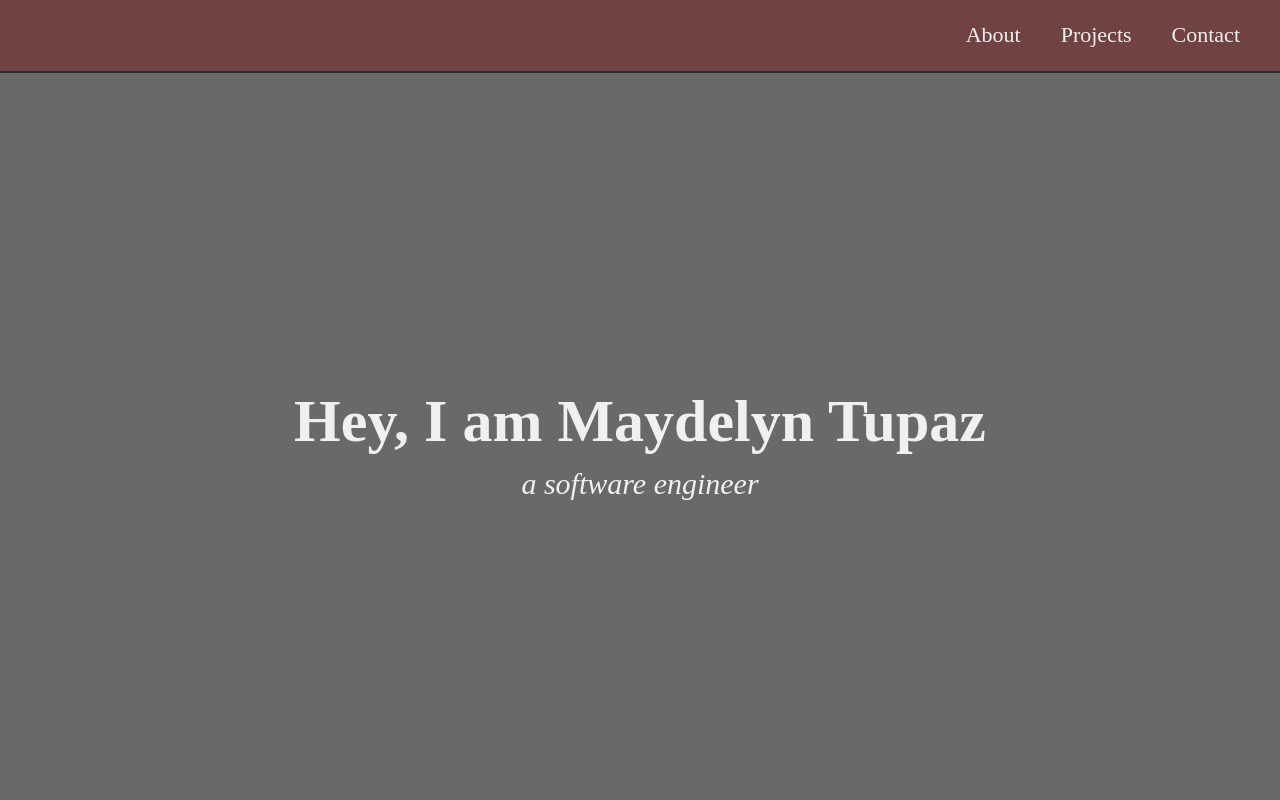
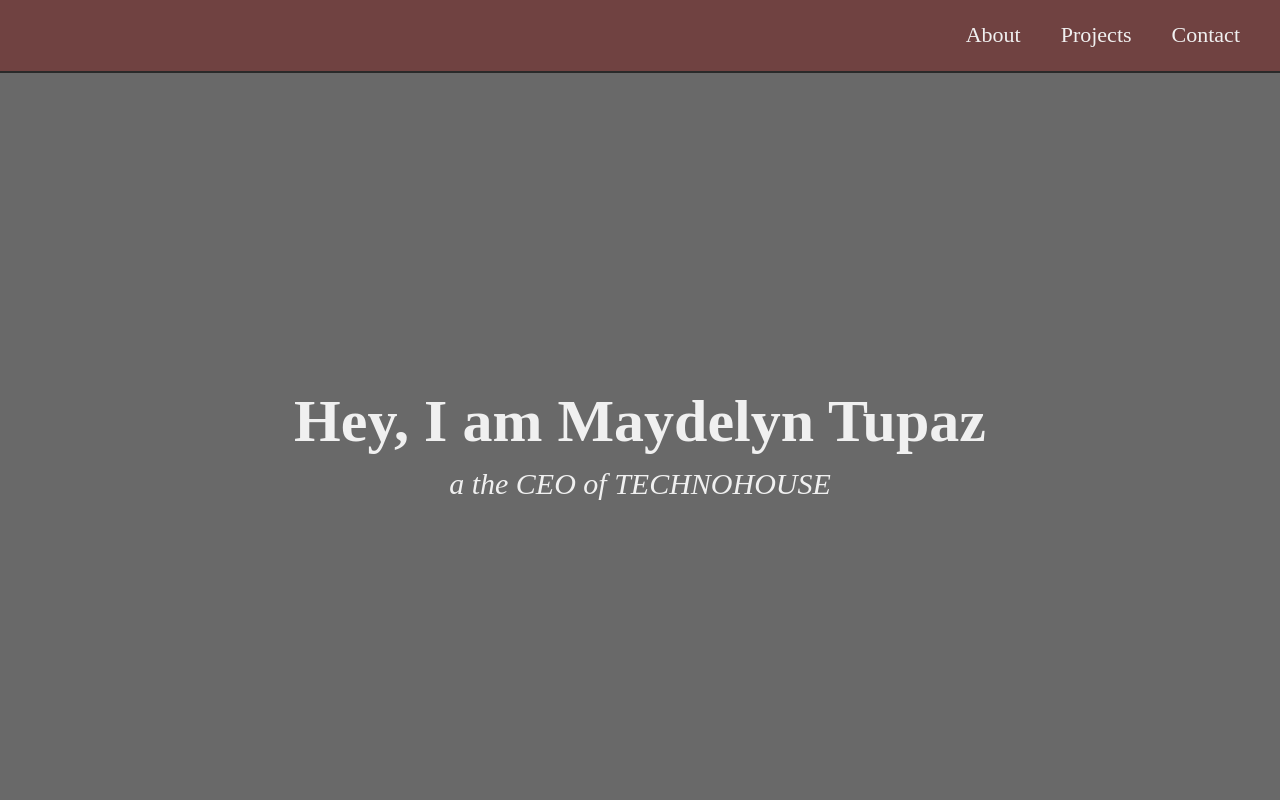
Before and after one commit to CrisantoCasis/MaydelynTupaz.github.io, a plain HTML site: page index.html in a window 1280 px wide. Shown: the top 800 px of the page. Drawn offline with Linux system fonts and the light colour scheme.

Commit message:
Update index.html

```diff
--- a/index.html
+++ b/index.html
@@ -30,7 +30,7 @@
 
 <section id="welcome-section" class="welcome-section">
   <h1><br>Hey, I am Maydelyn Tupaz</h1>
-  <p id="soft">a software engineer</p>
+  <p id="soft">a the CEO of TECHNOHOUSE</p>
 </section>
 
 <section id="projects" class="projects-section">
```
